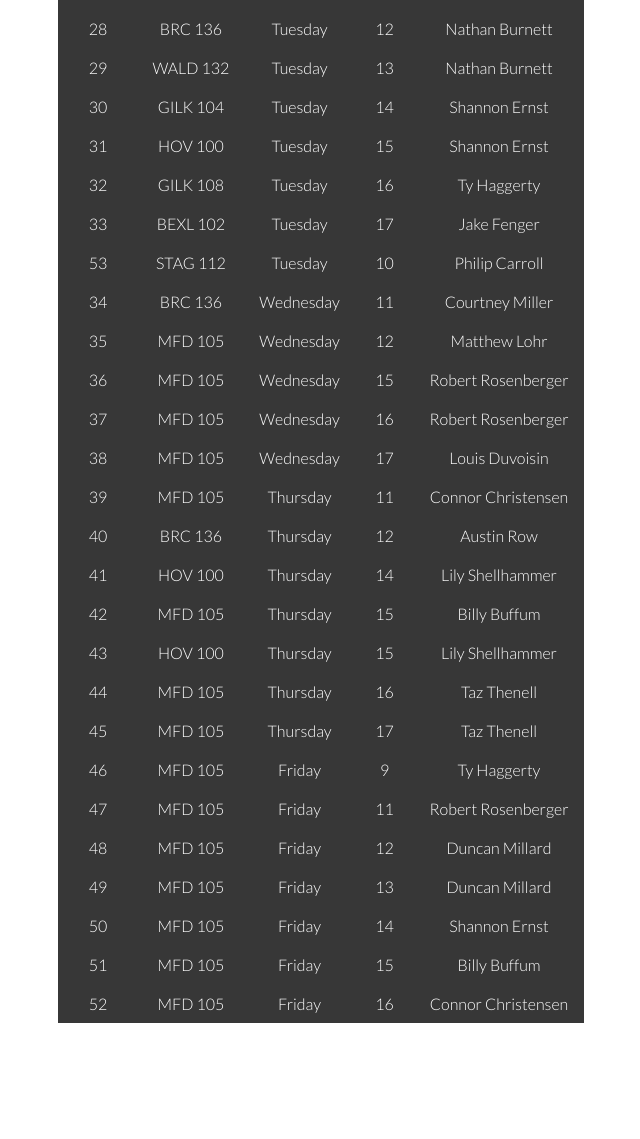
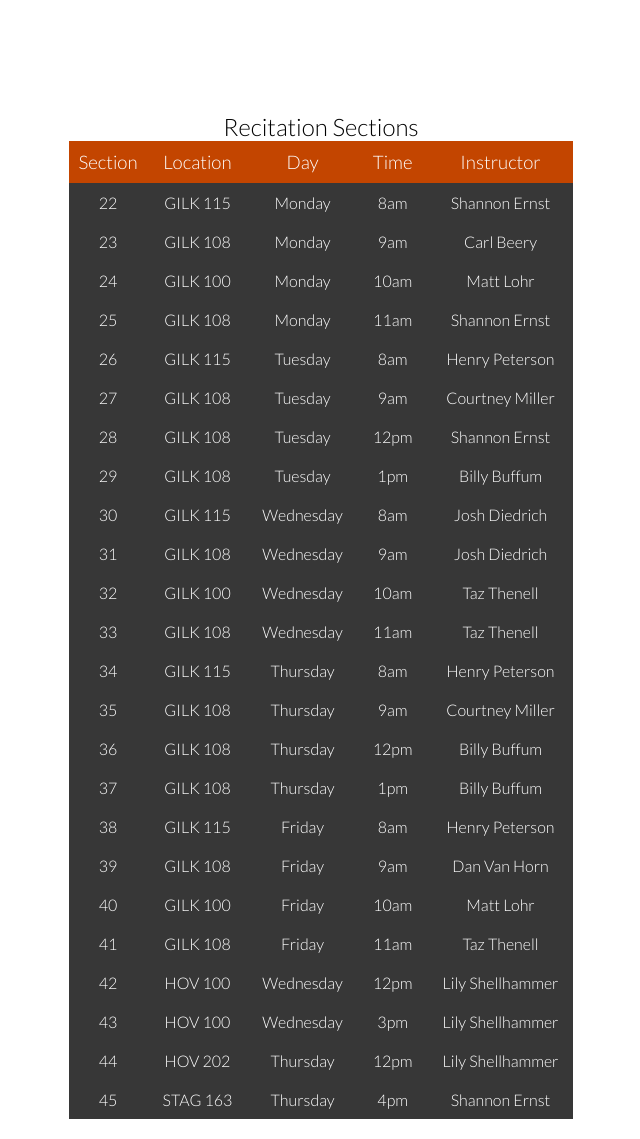
Before and after one commit to ConnorChristensen/WeeklyCalendar, a website: page pug/recitations.pug in a window 1280 px wide. Shown: the part 480-1619 px from the top of the page, without its empty margins (319-959 px from the left). Before the commit the page ends 1503 px from the top, so only its background shows below. Drawn offline with nearby package versions, Linux system fonts and the light colour scheme; files that its build step writes are made by us from their sources.

Commit message:
hardcoded in the recitations

```diff
--- a/pug/recitations.pug
+++ b/pug/recitations.pug
@@ -6,6 +6,7 @@ html(lang="en")
         +head("..")
         title="CS 161 Calendar"
         link(href="recitations.css", rel="stylesheet")
+        script(type="text/javascript" src="../resources/js/autoMenuStick.js")
 
     body
         include ../resources/pug/navigation.pug
@@ -14,241 +15,207 @@ html(lang="en")
         div.content
             h2(style="text-align: center") Recitations
             p Please read this recitation syllabus thoroughly:
-            a(href="http://classes.engr.oregonstate.edu/eecs/winter2017/cs161-001/exercises/CS_161_Recitation_Syllabus.pdf") CS 161 Recitation Syllabus
+                a(href="./CS_162_Recitation_Syllabus.pdf") CS 162 Recitation Syllabus
 
+            p Here is an example design for a very simple problem:
+                a(href="./Polya_template.pdf") Three Required Problem-Solving Steps in Design
 
-            -
-                var recitationSchedule =
-                    [
-                        {
-                            Section: 24,
-                            Location: "MFD 105",
-                            Day: "Monday",
-                            Time: 11,
-                            Instructor: "Megan McCormick"
-                        },
-                        {
-                            Section: 25,
-                            Location: "MFD 105",
-                            Day: "Monday",
-                            Time: 12,
-                            Instructor: "Megan McCormick"
-                        },
-                        {
-                            Section: 26,
-                            Location: "GILK 115",
-                            Day: "Tuesday",
-                            Time: 10,
-                            Instructor: "Dan Van Horn"
-                        },
-                        {
-                            Section: 27,
-                            Location: "MFD 105",
-                            Day: "Tuesday",
-                            Time: 11,
-                            Instructor: "Nathan Burnett"
-                        },
-                        {
-                            Section: 28,
-                            Location: "BRC 136",
-                            Day: "Tuesday",
-                            Time: 12,
-                            Instructor: "Nathan Burnett"
-                        },
-                        {
-                            Section: 29,
-                            Location: "WALD 132",
-                            Day: "Tuesday",
-                            Time: 13,
-                            Instructor: "Nathan Burnett"
-                        },
-                        {
-                            Section: 30,
-                            Location: "GILK 104",
-                            Day: "Tuesday",
-                            Time: 14,
-                            Instructor: "Shannon Ernst"
-                        },
-                        {
-                            Section: 31,
-                            Location: "HOV 100",
-                            Day: "Tuesday",
-                            Time: 15,
-                            Instructor: "Shannon Ernst"
-                        },
-                        {
-                            Section: 32,
-                            Location: "GILK 108",
-                            Day: "Tuesday",
-                            Time: 16,
-                            Instructor: "Ty Haggerty"
-                        },
-                        {
-                            Section: 33,
-                            Location: "BEXL 102",
-                            Day: "Tuesday",
-                            Time: 17,
-                            Instructor: "Jake Fenger"
-                        },
-                        {
-                            Section: 53,
-                            Location: "STAG 112",
-                            Day: "Tuesday",
-                            Time: 10,
-                            Instructor: "Philip Carroll"
-                        },
-                        {
-                            Section: 34,
-                            Location: "BRC 136",
-                            Day: "Wednesday",
-                            Time: 11,
-                            Instructor: "Courtney Miller"
-                        },
-                        {
-                            Section: 35,
-                            Location: "MFD 105",
-                            Day: "Wednesday",
-                            Time: 12,
-                            Instructor: "Matthew Lohr"
-                        },
-                        {
-                            Section: 36,
-                            Location: "MFD 105",
-                            Day: "Wednesday",
-                            Time: 15,
-                            Instructor: "Robert Rosenberger"
-                        },
-                        {
-                            Section: 37,
-                            Location: "MFD 105",
-                            Day: "Wednesday",
-                            Time: 16,
-                            Instructor: "Robert Rosenberger"
-                        },
-                        {
-                            Section: 38,
-                            Location: "MFD 105",
-                            Day: "Wednesday",
-                            Time: 17,
-                            Instructor: "Louis Duvoisin"
-                        },
-                        {
-                            Section: 39,
-                            Location: "MFD 105",
-                            Day: "Thursday",
-                            Time: 11,
-                            Instructor: "Connor Christensen"
-                        },
-                        {
-                            Section: 40,
-                            Location: "BRC 136",
-                            Day: "Thursday",
-                            Time: 12,
-                            Instructor: "Austin Row"
-                        },
-                        {
-                            Section: 41,
-                            Location: "HOV 100",
-                            Day: "Thursday",
-                            Time: 14,
-                            Instructor: "Lily Shellhammer"
-                        },
-                        {
-                            Section: 42,
-                            Location: "MFD 105",
-                            Day: "Thursday",
-                            Time: 15,
-                            Instructor: "Billy Buffum"
-                        },
-                        {
-                            Section: 43,
-                            Location: "HOV 100",
-                            Day: "Thursday",
-                            Time: 15,
-                            Instructor: "Lily Shellhammer"
-                        },
-                        {
-                            Section: 44,
-                            Location: "MFD 105",
-                            Day: "Thursday",
-                            Time: 16,
-                            Instructor: "Taz Thenell"
-                        },
-                        {
-                            Section: 45,
-                            Location: "MFD 105",
-                            Day: "Thursday",
-                            Time: 17,
-                            Instructor: "Taz Thenell"
-                        },
-                        {
-                            Section: 46,
-                            Location: "MFD 105",
-                            Day: "Friday",
-                            Time: 9,
-                            Instructor: "Ty Haggerty"
-                        },
-                        {
-                            Section: 47,
-                            Location: "MFD 105",
-                            Day: "Friday",
-                            Time: 11,
-                            Instructor: "Robert Rosenberger"
-                        },
-                        {
-                            Section: 48,
-                            Location: "MFD 105",
-                            Day: "Friday",
-                            Time: 12,
-                            Instructor: "Duncan Millard"
-                        },
-                        {
-                            Section: 49,
-                            Location: "MFD 105",
-                            Day: "Friday",
-                            Time: 13,
-                            Instructor: "Duncan Millard"
-                        },
-                        {
-                            Section: 50,
-                            Location: "MFD 105",
-                            Day: "Friday",
-                            Time: 14,
-                            Instructor: "Shannon Ernst"
-                        },
-                        {
-                            Section: 51,
-                            Location: "MFD 105",
-                            Day: "Friday",
-                            Time: 15,
-                            Instructor: "Billy Buffum"
-                        },
-                        {
-                            Section: 52,
-                            Location: "MFD 105",
-                            Day: "Friday",
-                            Time: 16,
-                            Instructor: "Connor Christensen"
-                        }
-                    ]
-
-            mixin recitation-info(group)
-                tr
-                    td=group.Section
-                    td=group.Location
-                    td=group.Day
-                    td=group.Time
-                    td=group.Instructor
+            div.recitationWorksheets
+                p Recitation #1 -
+                    a(href="./ws1_Student.pdf") Worksheet: C-strings, Dynamic Allocation, Pointers, and Struct Review
+                p Recitation #2 -
+                    a(href="./ws2_Student.pdf") Worksheet: Makefiles and Beginning Classes Discussion
+                p Recitation #3 -
+                    a(href="./ws3_Student.pdf") Worksheet: More Classes Discussion
+                p Recitation #4 -
+                    a(href="./ws4_Student.pdf") Worksheet: Classes Big Three
+                p Recitation #5 -
+                    a(href="./ws5_Student.pdf") Worksheet: Class Design
+                p Recitation #6 -
+                    a(href="./ws6_Student.pdf") Worksheet: Class Design with Inheritance/"has a" vs. "is a"
+                p Recitation #7 -
+                    a(href="./ws7_Student.pdf")
+                p Recitation #8 -
+                    a(href="./ws8_Student.pdf")
+                p Recitation #9 -
+                    a(href="./ws9_Student.pdf")
+                p Recitation #10 -
+                    a(href="./ws10_Student.pdf")
 
 
             h2 Recitation Sections
-            table.recitations
-                tr
-                    th Section
-                    th Location
-                    th Day
-                    th Time
-                    th Instructor
+                table.recitations
 
-                for group in recitationSchedule
-                    +recitation-info(group)
+                    tr
+                        th Section
+                        th Location
+                        th Day
+                        th Time
+                        th Instructor
+                    tr
+                        td 22
+                        td GILK 115
+                        td Monday
+                        td 8am
+                        td Shannon Ernst
+
+                    tr
+                        td 23
+                        td GILK 108
+                        td Monday
+                        td 9am
+                        td Carl Beery
+
+                    tr
+                        td 24
+                        td GILK 100
+                        td Monday
+                        td 10am
+                        td Matt Lohr
+
+                    tr
+                        td 25
+                        td GILK 108
+                        td Monday
+                        td 11am
+                        td Shannon Ernst
+
+                    tr
+                        td 26
+                        td GILK 115
+                        td Tuesday
+                        td 8am
+                        td Henry Peterson
+
+                    tr
+                        td 27
+                        td GILK 108
+                        td Tuesday
+                        td 9am
+                        td Courtney Miller
+
+                    tr
+                        td 28
+                        td GILK 108
+                        td Tuesday
+                        td 12pm
+                        td Shannon Ernst
+
+                    tr
+                        td 29
+                        td GILK 108
+                        td Tuesday
+                        td 1pm
+                        td Billy Buffum
+
+                    tr
+                        td 30
+                        td GILK 115
+                        td Wednesday
+                        td 8am
+                        td Josh Diedrich
+
+                    tr
+                        td 31
+                        td GILK 108
+                        td Wednesday
+                        td 9am
+                        td Josh Diedrich
+
+                    tr
+                        td 32
+                        td GILK 100
+                        td Wednesday
+                        td 10am
+                        td Taz Thenell
+
+                    tr
+                        td 33
+                        td GILK 108
+                        td Wednesday
+                        td 11am
+                        td Taz Thenell
+
+                    tr
+                        td 34
+                        td GILK 115
+                        td Thursday
+                        td 8am
+                        td Henry Peterson
+
+                    tr
+                        td 35
+                        td GILK 108
+                        td Thursday
+                        td 9am
+                        td Courtney Miller
+
+                    tr
+                        td 36
+                        td GILK 108
+                        td Thursday
+                        td 12pm
+                        td Billy Buffum
+
+                    tr
+                        td 37
+                        td GILK 108
+                        td Thursday
+                        td 1pm
+                        td Billy Buffum
+
+                    tr
+                        td 38
+                        td GILK 115
+                        td Friday
+                        td 8am
+                        td Henry Peterson
+
+                    tr
+                        td 39
+                        td GILK 108
+                        td Friday
+                        td 9am
+                        td Dan Van Horn
+
+                    tr
+                        td 40
+                        td GILK 100
+                        td Friday
+                        td 10am
+                        td Matt Lohr
+
+                    tr
+                        td 41
+                        td GILK 108
+                        td Friday
+                        td 11am
+                        td Taz Thenell
+
+                    tr
+                        td 42
+                        td HOV 100
+                        td Wednesday
+                        td 12pm
+                        td Lily Shellhammer
+
+                    tr
+                        td 43
+                        td HOV 100
+                        td Wednesday
+                        td 3pm
+                        td Lily Shellhammer
+
+                    tr
+                        td 44
+                        td HOV 202
+                        td Thursday
+                        td 12pm
+                        td Lily Shellhammer
+
+                    tr
+                        td 45
+                        td STAG 163
+                        td Thursday
+                        td 4pm
+                        td Shannon Ernst
```
